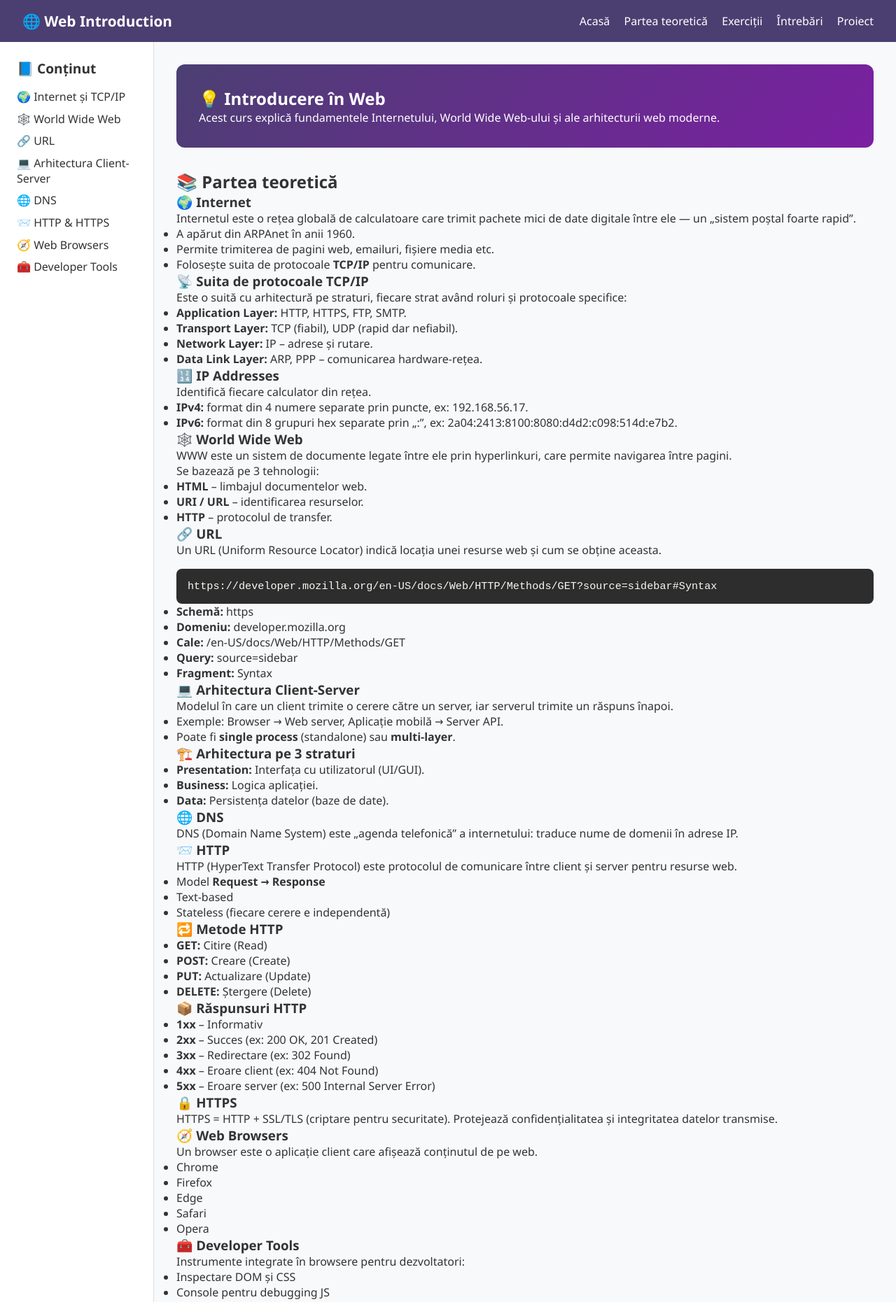
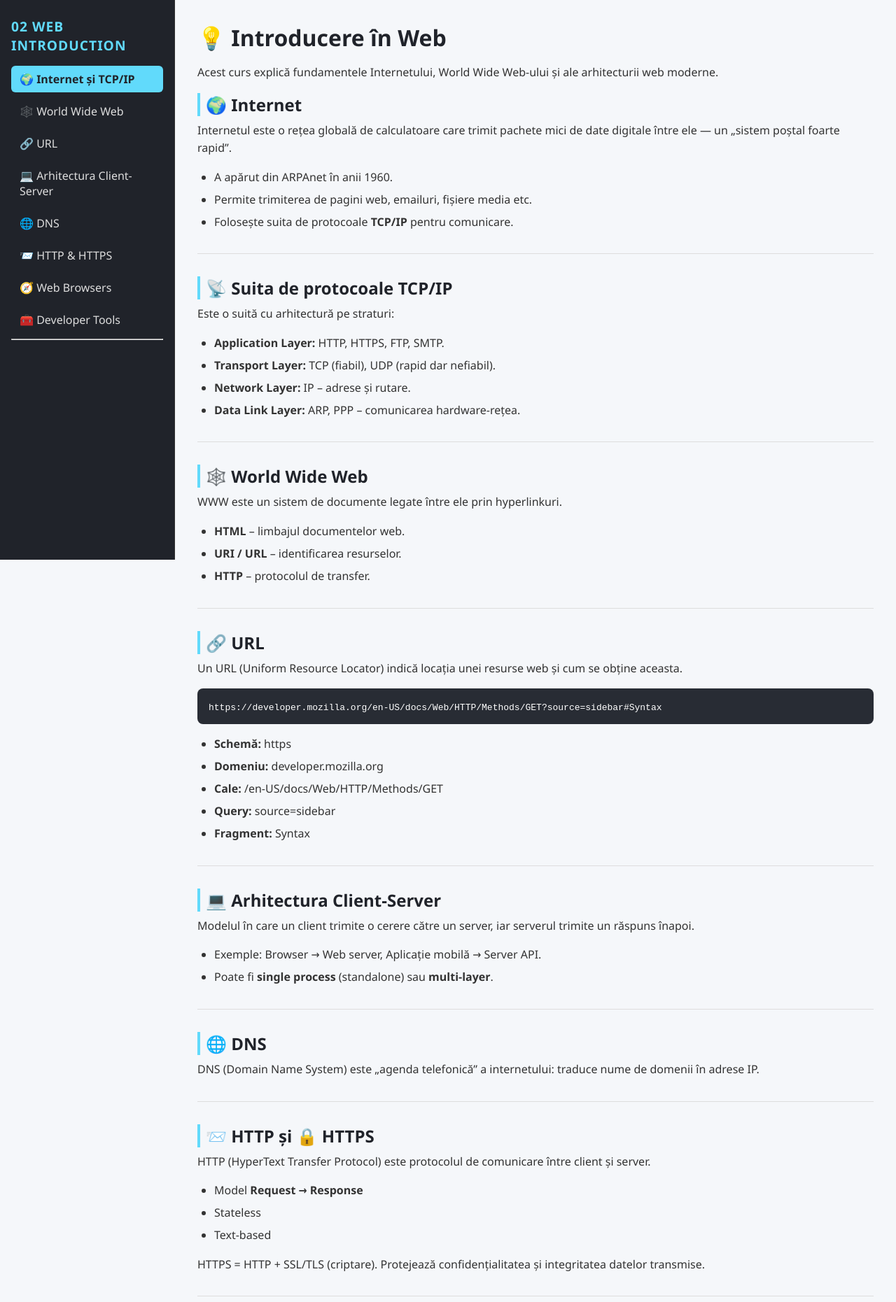
Before and after one commit to alingrig87/frontend-course, a plain HTML site: page 02_web_introduction/index.html in a window 1280 px wide. Shown: the top 1861 px of the page at 70% size. Drawn offline with Linux system fonts and the light colour scheme.

Commit message:
Updating: Adding navbar to the left of the screen

```diff
--- a/02_web_introduction/index.html
+++ b/02_web_introduction/index.html
@@ -1,89 +1,78 @@
 <!DOCTYPE html>
 <html lang="ro">
   <head>
-  <meta charset="UTF-8">
-  <meta name="viewport" content="width=device-width, initial-scale=1.0">
-  <title>Introducere în Web</title>
-  <link rel="stylesheet" href="style.css">
+    <meta charset="UTF-8" />
+    <meta name="viewport" content="width=device-width, initial-scale=1.0" />
+    <title>Lecție: Introducere în Web</title>
+    <link rel="stylesheet" href="style.css" />
   </head>
+
   <body>
-  <header class="main-header">
-    <div class="logo">🌐 Web Introduction</div>
-    <nav class="nav">
-      <a href="#intro">Acasă</a>
-      <a href="#theory">Partea teoretică</a>
-      <a href="#exercises">Exerciții</a>
-      <a href="#interview">Întrebări</a>
-      <a href="#project">Proiect</a>
+    <!-- Sidebar fix -->
+    <aside class="sidebar">
+      <h2>02 WEB INTRODUCTION</h2>
+      <nav class="side-nav">
+        <ul>
+          <li><a href="#introducere-in-web" class="active">🌍 Internet și TCP/IP</a></li>
+          <li><a href="#world-wide-web">🕸️ World Wide Web</a></li>
+          <li><a href="#url">🔗 URL</a></li>
+          <li><a href="#client-server">💻 Arhitectura Client-Server</a></li>
+          <li><a href="#dns">🌐 DNS</a></li>
+          <li><a href="#http">📨 HTTP & HTTPS</a></li>
+          <li><a href="#web">🧭 Web Browsers</a></li>
+          <li><a href="#dev-tools">🧰 Developer Tools</a></li>
+        </ul>
       </nav>
+
+      <hr />
+    </aside>
+
+    <!-- Conținut principal -->
+    <main class="main-content">
+      <header>
+        <h1 id = "introducere-in-web">💡 Introducere în Web</h1>
       </header>
 
-  <aside class="sidebar">
-    <h2>📘 Conținut</h2>
-    <ul>
-      <li>🌍 Internet și TCP/IP</li>
-      <li>🕸️ World Wide Web</li>
-      <li>🔗 URL</li>
-      <li>💻 Arhitectura Client-Server</li>
-      <li>🌐 DNS</li>
-      <li>📨 HTTP & HTTPS</li>
-      <li>🧭 Web Browsers</li>
-      <li>🧰 Developer Tools</li>
-    </ul>
-  </aside>
+      <article>
+        <p>
+          Acest curs explică fundamentele Internetului, World Wide Web-ului și ale arhitecturii web moderne.
+        </p>
 
-  <main class="content">
-    <section id="intro" class="hero">
-      <h1>💡 Introducere în Web</h1>
-      <p>Acest curs explică fundamentele Internetului, World Wide Web-ului și ale arhitecturii web moderne.</p>
-    </section>
-
-    <section id="theory">
-      <h2>📚 Partea teoretică</h2>
-
-      <div class="theory-block">
-        <h3>🌍 Internet</h3>
-        <p>Internetul este o rețea globală de calculatoare care trimit pachete mici de date digitale între ele — un „sistem poștal foarte rapid”.</p>
+        <section>
+          <h2>🌍 Internet</h2>
+          <p>
+            Internetul este o rețea globală de calculatoare care trimit pachete mici de date digitale între ele — un „sistem poștal foarte rapid”.
+          </p>
           <ul>
             <li>A apărut din ARPAnet în anii 1960.</li>
             <li>Permite trimiterea de pagini web, emailuri, fișiere media etc.</li>
             <li>Folosește suita de protocoale <strong>TCP/IP</strong> pentru comunicare.</li>
           </ul>
-      </div>
+        </section>
 
-      <div class="theory-block">
-        <h3>📡 Suita de protocoale TCP/IP</h3>
-        <p>Este o suită cu arhitectură pe straturi, fiecare strat având roluri și protocoale specifice:</p>
+        <section>
+          <h2>📡 Suita de protocoale TCP/IP</h2>
+          <p>Este o suită cu arhitectură pe straturi:</p>
           <ul>
             <li><strong>Application Layer:</strong> HTTP, HTTPS, FTP, SMTP.</li>
             <li><strong>Transport Layer:</strong> TCP (fiabil), UDP (rapid dar nefiabil).</li>
             <li><strong>Network Layer:</strong> IP – adrese și rutare.</li>
             <li><strong>Data Link Layer:</strong> ARP, PPP – comunicarea hardware-rețea.</li>
           </ul>
-      </div>
+        </section>
 
-      <div class="theory-block">
-        <h3>🔢 IP Addresses</h3>
-        <p>Identifică fiecare calculator din rețea.</p>
-        <ul>
-          <li><strong>IPv4:</strong> format din 4 numere separate prin puncte, ex: 192.168.56.17.</li>
-          <li><strong>IPv6:</strong> format din 8 grupuri hex separate prin „:”, ex: 2a04:2413:8100:8080:d4d2:c098:514d:e7b2.</li>
-        </ul>
-      </div>
-
-      <div class="theory-block">
-        <h3>🕸️ World Wide Web</h3>
-        <p>WWW este un sistem de documente legate între ele prin hyperlinkuri, care permite navigarea între pagini.</p>
-        <p>Se bazează pe 3 tehnologii:</p>
+        <section>
+          <h2 id = "world-wide-web">🕸️ World Wide Web</h2>
+          <p>WWW este un sistem de documente legate între ele prin hyperlinkuri.</p>
           <ul>
             <li><strong>HTML</strong> – limbajul documentelor web.</li>
             <li><strong>URI / URL</strong> – identificarea resurselor.</li>
             <li><strong>HTTP</strong> – protocolul de transfer.</li>
           </ul>
-      </div>
+        </section>
 
-      <div class="theory-block">
-        <h3>🔗 URL</h3>
+        <section>
+          <h2 id = "url">🔗 URL</h2>
           <p>Un URL (Uniform Resource Locator) indică locația unei resurse web și cum se obține aceasta.</p>
           <pre><code>https://developer.mozilla.org/en-US/docs/Web/HTTP/Methods/GET?source=sidebar#Syntax</code></pre>
           <ul>
@@ -93,70 +82,40 @@
             <li><strong>Query:</strong> source=sidebar</li>
             <li><strong>Fragment:</strong> Syntax</li>
           </ul>
-      </div>
+        </section>
 
-      <div class="theory-block">
-        <h3>💻 Arhitectura Client-Server</h3>
-        <p>Modelul în care un client trimite o cerere către un server, iar serverul trimite un răspuns înapoi.</p>
+        <section>
+          <h2 id = "client-server">💻 Arhitectura Client-Server</h2>
+          <p>
+            Modelul în care un client trimite o cerere către un server, iar serverul trimite un răspuns înapoi.
+          </p>
           <ul>
             <li>Exemple: Browser → Web server, Aplicație mobilă → Server API.</li>
             <li>Poate fi <strong>single process</strong> (standalone) sau <strong>multi-layer</strong>.</li>
           </ul>
-      </div>
+        </section>
 
-      <div class="theory-block">
-        <h3>🏗️ Arhitectura pe 3 straturi</h3>
-        <ul>
-          <li><strong>Presentation:</strong> Interfața cu utilizatorul (UI/GUI).</li>
-          <li><strong>Business:</strong> Logica aplicației.</li>
-          <li><strong>Data:</strong> Persistența datelor (baze de date).</li>
-        </ul>
-      </div>
+        <section>
+          <h2 id="dns">🌐 DNS</h2>
+          <p>DNS (Domain Name System) este „agenda telefonică” a internetului: traduce nume de domenii în adrese IP.</p>
+        </section>
 
-      <div class="theory-block">
-        <h3>🌐 DNS</h3>
-        <p>DNS (Domain Name System) este „agenda telefonică” a internetului: traduce nume de domenii în adrese IP.</p>
-      </div>
-
-      <div class="theory-block">
-        <h3>📨 HTTP</h3>
-        <p>HTTP (HyperText Transfer Protocol) este protocolul de comunicare între client și server pentru resurse web.</p>
+        <section>
+          <h2 id="http">📨 HTTP și 🔒 HTTPS</h2>
+          <p>HTTP (HyperText Transfer Protocol) este protocolul de comunicare între client și server.</p>
           <ul>
             <li>Model <strong>Request → Response</strong></li>
+            <li>Stateless</li>
             <li>Text-based</li>
-          <li>Stateless (fiecare cerere e independentă)</li>
           </ul>
-      </div>
+          <p>
+            HTTPS = HTTP + SSL/TLS (criptare). Protejează confidențialitatea și integritatea datelor transmise.
+          </p>
+        </section>
 
-      <div class="theory-block">
-        <h3>🔁 Metode HTTP</h3>
-        <ul>
-          <li><strong>GET:</strong> Citire (Read)</li>
-          <li><strong>POST:</strong> Creare (Create)</li>
-          <li><strong>PUT:</strong> Actualizare (Update)</li>
-          <li><strong>DELETE:</strong> Ștergere (Delete)</li>
-        </ul>
-      </div>
-
-      <div class="theory-block">
-        <h3>📦 Răspunsuri HTTP</h3>
-        <ul>
-          <li><strong>1xx</strong> – Informativ</li>
-          <li><strong>2xx</strong> – Succes (ex: 200 OK, 201 Created)</li>
-          <li><strong>3xx</strong> – Redirectare (ex: 302 Found)</li>
-          <li><strong>4xx</strong> – Eroare client (ex: 404 Not Found)</li>
-          <li><strong>5xx</strong> – Eroare server (ex: 500 Internal Server Error)</li>
-        </ul>
-      </div>
-
-      <div class="theory-block">
-        <h3>🔒 HTTPS</h3>
-        <p>HTTPS = HTTP + SSL/TLS (criptare pentru securitate). Protejează confidențialitatea și integritatea datelor transmise.</p>
-      </div>
-
-      <div class="theory-block">
-        <h3>🧭 Web Browsers</h3>
-        <p>Un browser este o aplicație client care afișează conținutul de pe web.</p>
+        <section>
+          <h2 id="web">🧭 Web Browsers</h2>
+          <p>Un browser este o aplicație client care afișează conținutul web:</p>
           <ul>
             <li>Chrome</li>
             <li>Firefox</li>
@@ -164,59 +123,31 @@
             <li>Safari</li>
             <li>Opera</li>
           </ul>
-      </div>
+        </section>
 
-      <div class="theory-block">
-        <h3>🧰 Developer Tools</h3>
+        <section>
+          <h2 id="dev-tools">🧰 Developer Tools</h2>
           <p>Instrumente integrate în browsere pentru dezvoltatori:</p>
           <ul>
             <li>Inspectare DOM și CSS</li>
             <li>Console pentru debugging JS</li>
             <li>Analiză Network și Performance</li>
           </ul>
-      </div>
         </section>
 
-    <section id="exercises" class="exercise-section">
+        <section>
           <h2>🧠 Exerciții</h2>
-      <div class="exercise-card">
-        <h3>1️⃣ Care sunt cele 4 straturi ale suitei TCP/IP?</h3>
-        <p><em>Încearcă să le enumeri...</em></p>
-        <div class="answer">Application, Transport, Network, Data Link.</div>
-      </div>
-
-      <div class="exercise-card">
-        <h3>2️⃣ Descompune un URL în părțile sale.</h3>
-        <div class="answer">Schemă, domeniu, cale, query, fragment.</div>
-      </div>
-
-      <div class="exercise-card">
-        <h3>3️⃣ Care este diferența între HTTP și HTTPS?</h3>
-        <div class="answer">HTTPS criptează datele cu SSL/TLS, spre deosebire de HTTP care transmite text clar.</div>
-      </div>
+          <ol>
+            <li>Care sunt cele 4 straturi ale suitei TCP/IP?</li>
+            <li>Descompune un URL în părțile sale.</li>
+            <li>Care este diferența între HTTP și HTTPS?</li>
+          </ol>
         </section>
 
-    <section id="interview" class="interview-section">
-      <h2>💬 Întrebări de interviu</h2>
-      <ul>
-        <li>Ce este Internetul?</li>
-        <li>Ce rol are DNS?</li>
-        <li>Care este diferența între IPv4 și IPv6?</li>
-        <li>Ce înseamnă că HTTP este stateless?</li>
-        <li>Ce metode HTTP corespund operațiilor CRUD?</li>
-        <li>Ce face un browser?</li>
-        <li>Ce sunt codurile de stare 2xx, 4xx, 5xx?</li>
-        <li>Ce este HTTPS și de ce e important?</li>
-        <li>Ce unelte poți folosi în DevTools?</li>
-      </ul>
-    </section>
-
-    <section id="project" class="did-you-know">
-      <h2>🛠️ Mic proiect: “Mini-site - Fundamente Web”</h2>
+        <section>
+          <h2>🛠️ Proiect: Fundamente Web</h2>
           <ol>
-        <li>Inițializează un repository Git.</li>
             <li>Creează un fișier <code>index.html</code> care explică TCP/IP.</li>
-        <li>Adaugă stilizare de bază în <code>style.css</code>.</li>
             <li>Include un exemplu de cerere HTTP (GET/POST).</li>
             <li>Documentează un URL și părțile sale.</li>
             <li>Adaugă o secțiune despre DNS și IP-uri.</li>
@@ -226,10 +157,11 @@
             <li>Publică proiectul pe GitHub Pages.</li>
           </ol>
         </section>
-  </main>
+      </article>
 
       <footer class="footer">
         <p>© 2025 Web Introduction — Curs Frontend Path</p>
       </footer>
+    </main>
   </body>
 </html>
--- a/02_web_introduction/style.css
+++ b/02_web_introduction/style.css
@@ -1,211 +1,139 @@
-/* === STYLE.CSS === */
-
-/* Reset & fonturi de bază */
+/* Reset general */
 * {
 	margin: 0;
 	padding: 0;
 	box-sizing: border-box;
 }
 
+/* Stil general */
 body {
-  font-family: 'Segoe UI', Tahoma, sans-serif;
-  background: #f8f9fb;
+	font-family: 'Segoe UI', Tahoma, Geneva, Verdana, sans-serif;
+	background-color: #f5f7fa;
 	color: #333;
-  display: grid;
-  grid-template-columns: 220px 1fr;
-  grid-template-rows: auto 1fr auto;
-  grid-template-areas:
-    'header header'
-    'sidebar content'
-    'footer footer';
-  min-height: 100vh;
 }
 
-/* HEADER */
-.main-header {
-  grid-area: header;
-  background: #4b3f72;
+/* Sidebar fix pe stânga */
+.sidebar {
+	position: fixed;
+	left: 0;
+	top: 0;
+	bottom: 0;
+	width: 250px;
+	background-color: #20232a;
 	color: #fff;
-  display: flex;
-  justify-content: space-between;
-  align-items: center;
-  padding: 1rem 2rem;
-}
-
-.main-header .logo {
-  font-size: 1.3rem;
-  font-weight: bold;
-}
-
-.nav a {
-  color: #fff;
-  margin-left: 1rem;
-  text-decoration: none;
-  font-weight: 500;
-}
-
-.nav a:hover {
-  text-decoration: underline;
-}
-
-/* SIDEBAR */
-.sidebar {
-  grid-area: sidebar;
-  background: #fff;
-  padding: 1.5rem;
-  border-right: 1px solid #ddd;
+	padding: 1.5rem 1rem;
+	overflow-y: auto;
+	border-right: 1px solid #333;
 }
 
 .sidebar h2 {
+	font-size: 1.2rem;
 	margin-bottom: 1rem;
-  font-size: 1.2rem;
+	color: #61dafb;
+	text-transform: uppercase;
+	letter-spacing: 1px;
 }
 
-.sidebar ul {
+.side-nav ul {
 	list-style: none;
 }
 
-.sidebar li {
-  margin: 0.6rem 0;
-  display: flex;
-  align-items: center;
-  gap: 0.5rem;
+.side-nav li {
+	margin: 0.5rem 0;
 }
 
-/* BADGE-URI */
-.badge {
-  display: inline-block;
-  width: 26px;
-  height: 26px;
-  border-radius: 50%;
-  color: white;
-  text-align: center;
-  line-height: 26px;
-  font-weight: bold;
-  font-size: 0.8rem;
+.side-nav a {
+	display: block;
+	padding: 0.5rem 0.75rem;
+	color: #ddd;
+	text-decoration: none;
+	border-radius: 6px;
+	transition: all 0.2s ease;
 }
 
-.badge.html { background: #e44d26; }
-.badge.css { background: #1572b6; }
-.badge.js { background: #f7df1e; color: #000; }
-.badge.react { background: #61dafb; color: #000; }
-.badge.final { background: #7b1fa2; }
-
-/* CONTENT */
-.content {
-  grid-area: content;
-  padding: 2rem;
+.side-nav a:hover {
+	background-color: #2c2f36;
+	color: #61dafb;
 }
 
-/* HERO */
-.hero {
-  background: linear-gradient(135deg, #4b3f72, #7b1fa2);
-  color: white;
-  padding: 2rem;
-  border-radius: 12px;
-  margin-bottom: 2rem;
+.side-nav a.active {
+	background-color: #61dafb;
+	color: #20232a;
+	font-weight: 600;
 }
 
-/* CARDURI */
-.cards-section h2 { margin-bottom: 1rem; }
-
-.card-grid {
-  display: grid;
-  grid-template-columns: repeat(auto-fit, minmax(250px, 1fr));
-  gap: 1rem;
+/* Conținut principal */
+.main-content {
+	margin-left: 250px; /* lasă loc pentru sidebar */
+	padding: 2rem;
+	min-height: 100vh;
+	overflow-y: auto;
 }
 
-.card {
-  background: white;
-  border-radius: 12px;
-  padding: 1.2rem;
-  box-shadow: 0 2px 6px rgba(0,0,0,0.1);
-  transition: transform 0.2s ease, box-shadow 0.2s ease;
+header h1 {
+	margin-bottom: 1rem;
+	color: #20232a;
 }
 
-.card:hover {
-  transform: translateY(-4px);
-  box-shadow: 0 4px 10px rgba(0,0,0,0.15);
+article p {
+	margin-bottom: 1rem;
+	line-height: 1.6;
 }
 
-.card h3 { margin-bottom: 0.5rem; }
-
-.card button {
-  background: #4b3f72;
-  color: white;
-  border: none;
-  padding: 0.5rem 1rem;
-  border-radius: 8px;
-  cursor: pointer;
-  margin-top: 0.5rem;
-}
-
-.card button:hover {
-  background: #7b1fa2;
-}
-
-/* CODE BLOCKS */
 pre {
-  background: #2d2d2d;
-  color: #f8f8f2;
+	background-color: #282c34;
+	color: #fff;
 	padding: 1rem;
 	border-radius: 8px;
 	overflow-x: auto;
-  margin-top: 1rem;
+	font-family: Consolas, monospace;
+	margin-bottom: 1rem;
 }
 
-code {
-  font-family: 'Courier New', monospace;
-  font-size: 0.95rem;
+/* Scrollbar estetic (opțional) */
+.sidebar::-webkit-scrollbar {
+	width: 8px;
 }
 
-/* INFO BOXES */
-.info-boxes {
-  margin-top: 2rem;
+.sidebar::-webkit-scrollbar-thumb {
+	background-color: #444;
+	border-radius: 10px;
 }
 
-.info {
-  border-radius: 8px;
-  padding: 1rem;
-  margin-bottom: 1rem;
-  font-weight: 500;
+/* Secțiuni de teorie și exerciții */
+section {
+	margin-bottom: 2rem;
+	padding-bottom: 1rem;
+	border-bottom: 1px solid #ddd;
 }
 
-.info.note {
-  background: #e0f7fa;
-  border-left: 5px solid #00acc1;
+section h2 {
+	color: #20232a;
+	margin-bottom: 0.5rem;
+	border-left: 4px solid #61dafb;
+	padding-left: 0.5rem;
 }
 
-.info.warning {
-  background: #fff8e1;
-  border-left: 5px solid #fbc02d;
+section ul, section ol {
+	margin-left: 1.5rem;
+	margin-bottom: 1rem;
+	line-height: 1.6;
 }
 
-.info.exercise {
-  background: #f3e5f5;
-  border-left: 5px solid #7b1fa2;
+section li {
+	margin-bottom: 0.4rem;
 }
 
-/* FOOTER */
+/* Footer */
 .footer {
-  grid-area: footer;
 	text-align: center;
-  padding: 1rem;
-  background: #4b3f72;
-  color: white;
+	margin-top: 2rem;
+	padding-top: 1rem;
+	color: #555;
+	border-top: 1px solid #ccc;
 	font-size: 0.9rem;
 }
 
-/* RESPONSIVE */
-@media (max-width: 768px) {
-  body {
-    grid-template-columns: 1fr;
-    grid-template-areas:
-      'header'
-      'content'
-      'footer';
+html{
+  scroll-behavior: smooth;
 }
-  .sidebar {
-    display: none;
-  }
-}
```
Lines whose indentation alone changed are shown as unchanged.
